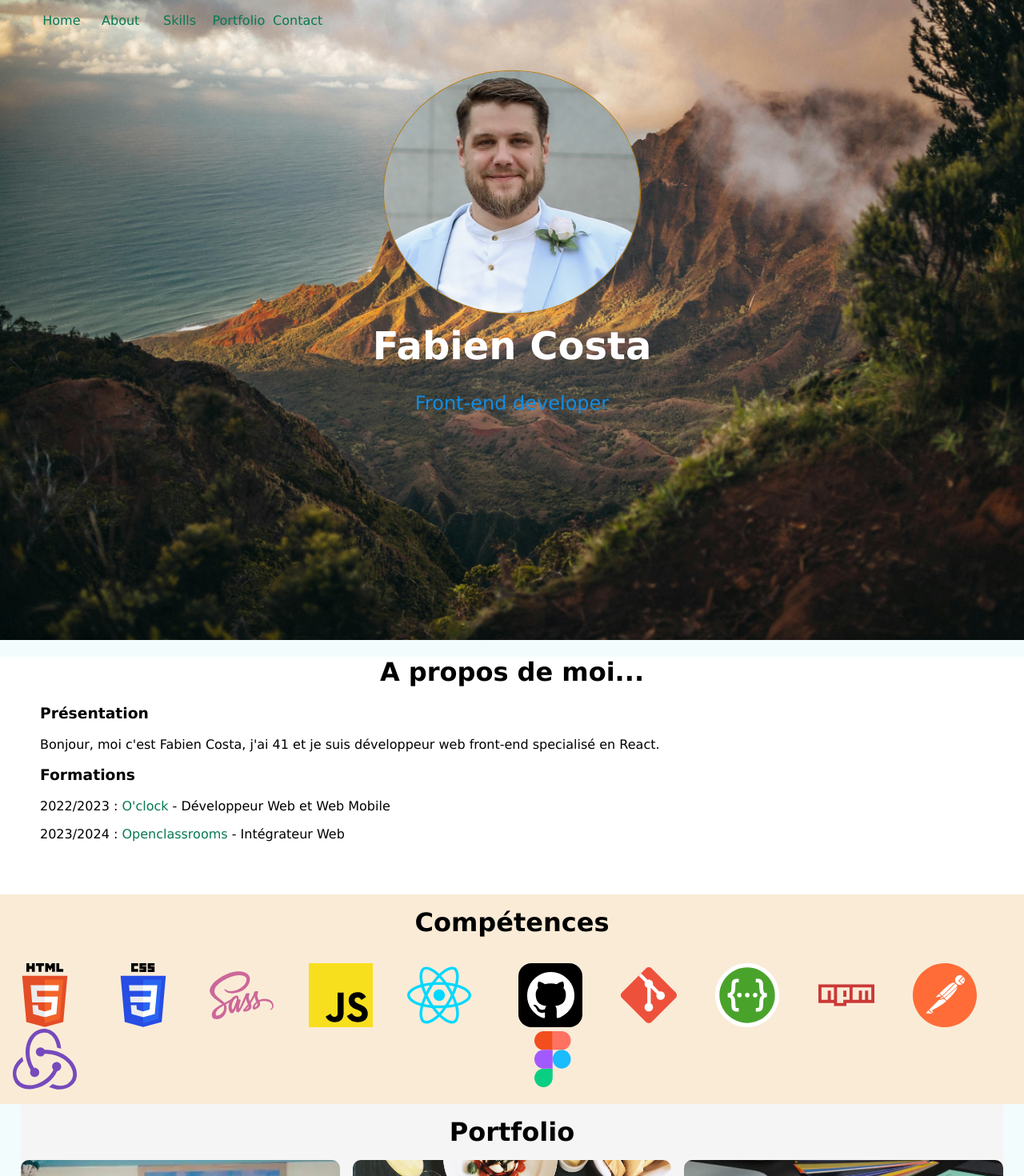
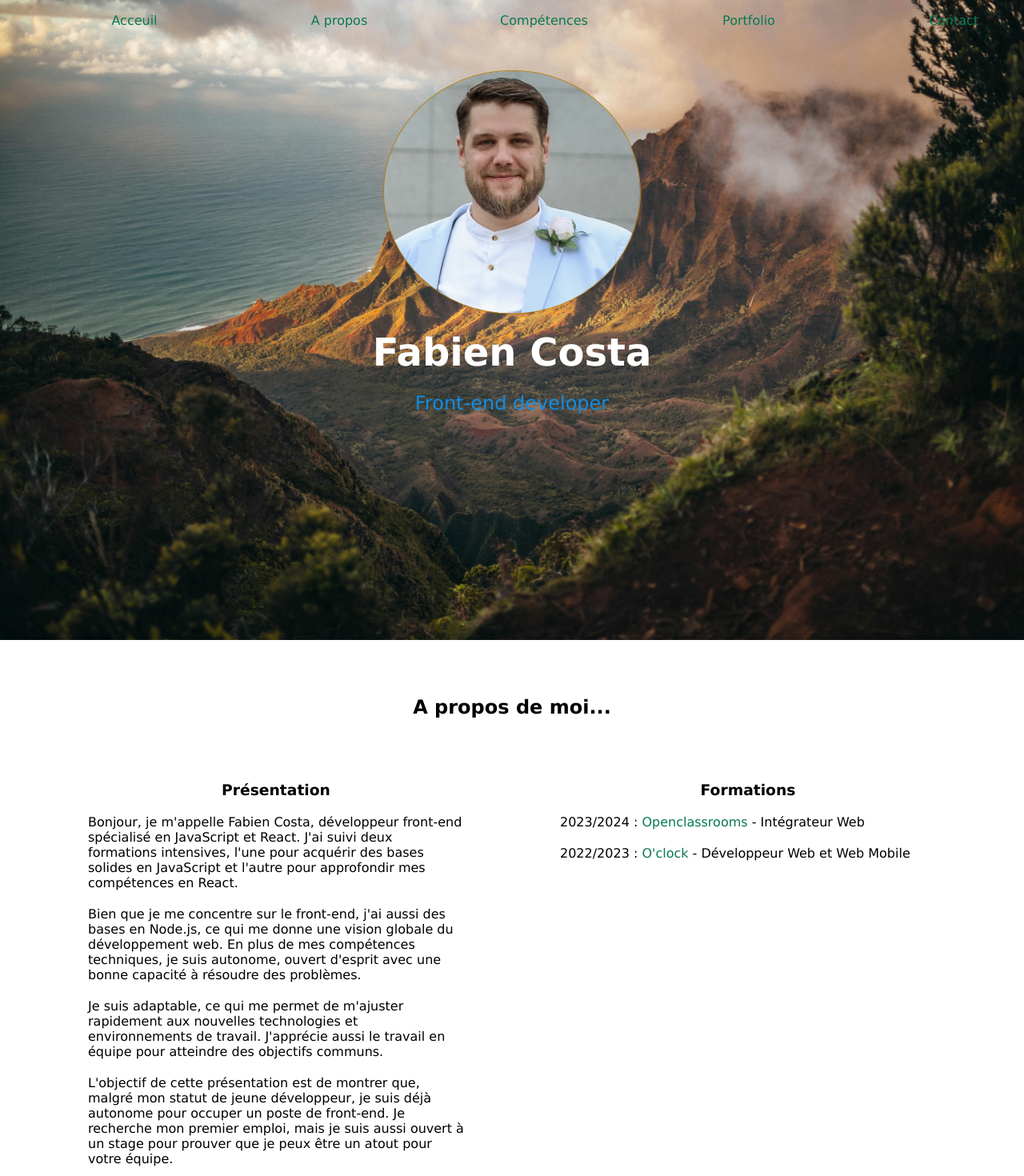
Before and after one commit to FabienCosta/portfolio_Fabien_Costa, a React (Create React App) app in the folder app/: page / in a window 1280 px wide. Shown: the top 1470 px of the page at 80% size. Built offline with nearby package versions, Linux system fonts and the light colour scheme.

Commit message:
soutenance version

```diff
--- a/app/package.json
+++ b/app/package.json
@@ -16,6 +16,8 @@
     "@testing-library/user-event": "^13.2.1",
     "react": "^18.3.1",
     "react-dom": "^18.3.1",
+    "react-router": "^6.26.1",
+    "react-router-dom": "^6.26.1",
     "react-scripts": "5.0.1",
     "react-scroll-parallax": "^3.4.5",
     "web-vitals": "^2.1.0"
--- a/app/src/App.jsx
+++ b/app/src/App.jsx
@@ -2,13 +2,16 @@ import "./App.scss";
 import Footer from "./components/footer/Footer";
 import Header from "./components/header/Header";
 import HomePage from "./pages/homepage/homepage";
+import { BrowserRouter } from "react-router-dom";
 
 function App() {
   return (
     <div className="App">
-      <Header />
-      <HomePage />
-      <Footer />
+      <BrowserRouter>
+        <Header />
+        <HomePage />
+        <Footer />
+      </BrowserRouter>
     </div>
   );
 }
--- a/app/src/components/about/About.jsx
+++ b/app/src/components/about/About.jsx
@@ -4,13 +4,51 @@ const About = () => {
   return (
     <div className="about">
       <h1 className="about_title">A propos de moi...</h1>
-      <h3>Présentation</h3>
-      <p className="about_text">
-        Bonjour, moi c'est Fabien Costa, j'ai 41 et je suis développeur web
-        front-end specialisé en React.
+      <div className="about_main">
+        <div className="about_main_description">
+          <h3 className="about_main_title">Présentation</h3>
+          <p className="about_main_text">
+            Bonjour, je m'appelle Fabien Costa, développeur front-end spécialisé
+            en JavaScript et React. J'ai suivi deux formations intensives, l'une
+            pour acquérir des bases solides en JavaScript et l'autre pour
+            approfondir mes compétences en React.
           </p>
-      <h3>Formations</h3>
-      <p className="about_text">
+
+          <p className="about_main_text">
+            Bien que je me concentre sur le front-end, j'ai aussi des bases en
+            Node.js, ce qui me donne une vision globale du développement web. En
+            plus de mes compétences techniques, je suis autonome, ouvert
+            d'esprit avec une bonne capacité à résoudre des problèmes.
+          </p>
+
+          <p className="about_main_text">
+            Je suis adaptable, ce qui me permet de m'ajuster rapidement aux
+            nouvelles technologies et environnements de travail. J'apprécie
+            aussi le travail en équipe pour atteindre des objectifs communs.
+          </p>
+
+          <p className="about_main_text">
+            L'objectif de cette présentation est de montrer que, malgré mon
+            statut de jeune développeur, je suis déjà autonome pour occuper un
+            poste de front-end. Je recherche mon premier emploi, mais je suis
+            aussi ouvert à un stage pour prouver que je peux être un atout pour
+            votre équipe.
+          </p>
+        </div>
+        <div className="about_main_description">
+          <h3 className="about_main_title">Formations</h3>
+          <p className="about_main_text">
+            2023/2024 :{" "}
+            <a
+              href="https://openclassrooms.com/fr/paths/900-integrateur-web"
+              target="_blank"
+              rel="noreferrer"
+            >
+              Openclassrooms
+            </a>{" "}
+            - Intégrateur Web
+          </p>
+          <p className="about_main_text">
             2022/2023 :{" "}
             <a
               href="https://oclock.io/formations/developpeur-web-web-mobile"
@@ -21,17 +59,8 @@ const About = () => {
             </a>{" "}
             - Développeur Web et Web Mobile
           </p>
-      <p className="about_text">
-        2023/2024 :{" "}
-        <a
-          href="https://openclassrooms.com/fr/paths/900-integrateur-web"
-          target="_blank"
-          rel="noreferrer"
-        >
-          Openclassrooms
-        </a>{" "}
-        - Intégrateur Web
-      </p>
+        </div>
+      </div>
     </div>
   );
 };
--- a/app/src/components/about/about.scss
+++ b/app/src/components/about/about.scss
@@ -2,7 +2,6 @@
   padding: 50px;
   background-color: white;
   z-index: 2;
-  padding-top: 0%;
   margin-top: 0%;
 
   &_title {
@@ -10,4 +9,24 @@
     justify-content: center;
     position: relative;
   }
+
+  &_main {
+    display: grid;
+    grid-template-columns: 1fr 1fr;
+
+    &_description {
+      padding: 20px;
+      margin: 20px;
+    }
+
+    &_title {
+      display: flex;
+      justify-content: center;
+      align-items: center;
+    }
+
+    &_text {
+      margin: 20px;
+    }
+  }
 }
--- a/app/src/components/header/Header.js
+++ b/app/src/components/header/Header.js
@@ -1,6 +1,14 @@
+import React from "react";
 import "./header.scss";
 
 const Header = () => {
+  const handleScroll = (id) => {
+    const element = document.getElementById(id);
+    if (element) {
+      element.scrollIntoView({ behavior: "smooth" });
+    }
+  };
+
   return (
     <header className="header">
       {/* trouver un logo */}
@@ -8,19 +16,29 @@ const Header = () => {
       <nav>
         <ul className="header_links">
           <li className="header_link">
-            <a href="/">Home</a>
+            <a href="#home" onClick={() => handleScroll("home")}>
+              Acceuil
+            </a>
           </li>
           <li className="header_link">
-            <a href="/about">About</a>
+            <a href="#about" onClick={() => handleScroll("about")}>
+              A propos
+            </a>
           </li>
           <li className="header_link">
-            <a href="/services">Skills</a>
+            <a href="#skills" onClick={() => handleScroll("skills")}>
+              Compétences
+            </a>
           </li>
           <li className="header_link">
-            <a href="/portfolio">Portfolio</a>
+            <a href="#portfolio" onClick={() => handleScroll("portfolio")}>
+              Portfolio
+            </a>
           </li>
           <li className="header_link">
-            <a href="/contact">Contact</a>
+            <a href="#contact" onClick={() => handleScroll("contact")}>
+              Contact
+            </a>
           </li>
         </ul>
       </nav>
--- a/app/src/components/header/header.scss
+++ b/app/src/components/header/header.scss
@@ -1,7 +1,9 @@
 .header {
   display: grid;
   grid-template-columns: 1fr;
-  position: absolute;
+  position: fixed; /* Change from absolute to fixed */
+  top: 0; /* Ensure it stays at the top */
+  width: 100%; /* Make sure it spans the full width */
   text-align: center;
   z-index: 1;
 
--- a/app/src/components/modal/Modal.jsx
+++ b/app/src/components/modal/Modal.jsx
@@ -1,14 +1,15 @@
 import React from "react";
+import { FontAwesomeIcon } from "@fortawesome/react-fontawesome";
+import { faGithub } from "@fortawesome/free-brands-svg-icons";
 import "./modal.scss";
 
 const Modal = ({ project, onClose }) => {
   const handleOverlayClick = (e) => {
-    if (e.target === e.currentTarget) {
+    if (e.target.classList.contains("modal_overlay")) {
       onClose();
     }
   };
 
-  // Vérifiez si la description est un tableau
   const renderDescription = () => {
     if (Array.isArray(project.description)) {
       return (
@@ -26,11 +27,25 @@ const Modal = ({ project, onClose }) => {
     <div className="modal_overlay" onClick={handleOverlayClick}>
       <div className="modal">
         <button className="modal_close" onClick={onClose}>
-          X
+          ×
         </button>
-        <h1>{project.name}</h1>
-        <img src={project.image} alt="img" className="modal_img" />
-        {renderDescription()}
+        <h2>{project.name}</h2>
+        <img className="modal_img" src={project.image} alt={project.name} />
+        <div className="modal_description">
+          {renderDescription()}
+
+          <div className="modal_icons">
+            {project.githubUrl && (
+              <a
+                href={project.githubUrl}
+                target="_blank"
+                rel="noopener noreferrer"
+              >
+                <FontAwesomeIcon icon={faGithub} />
+              </a>
+            )}
+          </div>
+        </div>
       </div>
     </div>
   );
--- a/app/src/components/modal/modal.scss
+++ b/app/src/components/modal/modal.scss
@@ -18,9 +18,8 @@
   max-width: 600px;
   width: 100%;
   position: relative;
-}
 
-.modal_close {
+  &_close {
     position: absolute;
     top: 10px;
     right: 10px;
@@ -30,13 +29,21 @@
     cursor: pointer;
   }
 
-.modal_img {
+  &_img {
     width: 100%;
     height: 20em;
     margin-bottom: 20px;
   }
 
-.modal_icons {
+  &_icons {
     display: flex;
-  gap: 10px;
+    justify-content: center;
+    align-items: center;
+    font-size: 5em;
   }
+
+  &_description {
+    display: grid;
+    grid-template-columns: 1.5fr 0.5fr;
+  }
+}
--- a/app/src/data/projects.json
+++ b/app/src/data/projects.json
@@ -10,6 +10,7 @@
             "Validation du code avec les standards W3C."
         ],
         "image": "/assets/projects/booki.webp",
+        "githubUrl": "https://github.com/FabienCosta/booki-starter-code",
         "url": "#",
         "icon": "faHtml5",
         "icon2": "faCss3Alt"
@@ -26,6 +27,7 @@
             "Rendu de la page d'accueil responsive."
         ],
         "image": "/assets/projects/Oh-my-food.webp",
+        "githubUrl": "https://github.com/FabienCosta/P4-OhMYFOOD",
         "url": "https://www.google.com",
         "icon": "faHtml5",
         "icon2": "faSass"
@@ -39,6 +41,7 @@
         "Exploration des fondamentaux de JavaScript (variables, fonctions, boucles).",
         "Manipulation des éléments HTML avec JavaScript."
     ],        "image": "/assets/projects/Print-it.webp",
+    "githubUrl": "https://github.com/FabienCosta/Print-it-JS",
         "url": "https://www.google.com",
         "icon": "faHtml5",
         "icon2": "faCss3Alt",
@@ -54,6 +57,7 @@
         "Ajout d'une modale pour gérer l'ajout et la suppression de projets, avec interaction back-end."
     ],
         "image": "/assets/projects/sophie-bluel.webp",
+        "githubUrl": "https://github.com/FabienCosta/Portfolio-architecte-sophie-bluel",
         "url": "https://www.google.com",
         "icon": "faHtml5",
         "icon2": "faCss3Alt",
@@ -71,6 +75,7 @@
         "Gestion des erreurs de routage avec une page d'erreur personnalisée pour les pages inexistantes."
     ],
         "image": "/assets/projects/Kasa.webp",
+        "githubUrl": "https://github.com/FabienCosta/kasa",
         "url": "https://www.google.com",
         "icon": "faReact",
         "icon2": "faSass"
@@ -90,6 +95,7 @@
         "Génération des rapports finaux pour performances, accessibilité, et SEO."
     ],
         "image": "/assets/projects/Nina Carducci (SEO).webp",
+        "githubUrl": "https://github.com/FabienCosta/ninacarducci.github.io",
         "url": "https://www.google.com",
         "icon": "faHtml5",
         "icon2": "faCss3Alt",
@@ -105,6 +111,7 @@
         "Mise en place de filtres permettant de trier les pays par population."
     ],
         "image": "/assets/projects/Flag selector.webp",
+        "githubUrl": "",
         "url": "https://www.google.com",
         "icon": "faReact",
         "icon2": "faCss3Alt"
@@ -119,6 +126,7 @@
         "Documentation des routes de l'API pour la gestion des transactions avec Swagger au format YAML."
     ],
         "image": "/assets/projects/Argent Bank.webp",
+        "githubUrl": "https://github.com/FabienCosta/argentBank",
         "url": "https://www.google.com",
         "icon": "faReact",
         "icon2": "faSass",
--- a/app/src/pages/homepage/homepage.jsx
+++ b/app/src/pages/homepage/homepage.jsx
@@ -8,11 +8,21 @@ import "./homepage.scss";
 const HomePage = () => {
   return (
     <div className="homepage">
-      <Banner />
-      <About />
-      <Skills />
-      <Portfolio />
-      <Contact />
+      <section id="home">
+        <Banner />
+      </section>
+      <section id="about">
+        <About />
+      </section>
+      <section id="skills">
+        <Skills />
+      </section>
+      <section id="portfolio">
+        <Portfolio />
+      </section>
+      <section id="contact">
+        <Contact />
+      </section>
     </div>
   );
 };
```
Also changed, not shown: 2 other files (tests, documents, lock files or other folders). Lines whose indentation alone changed are shown as unchanged.
